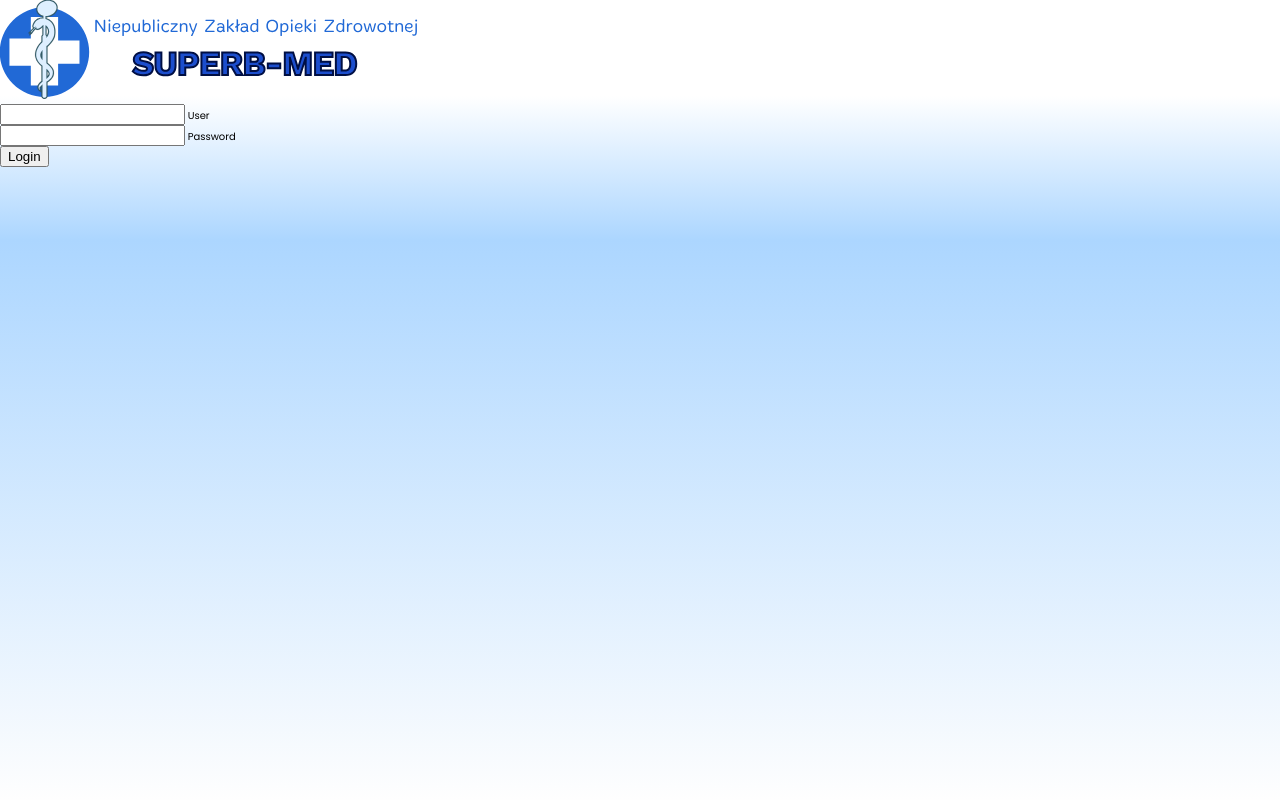
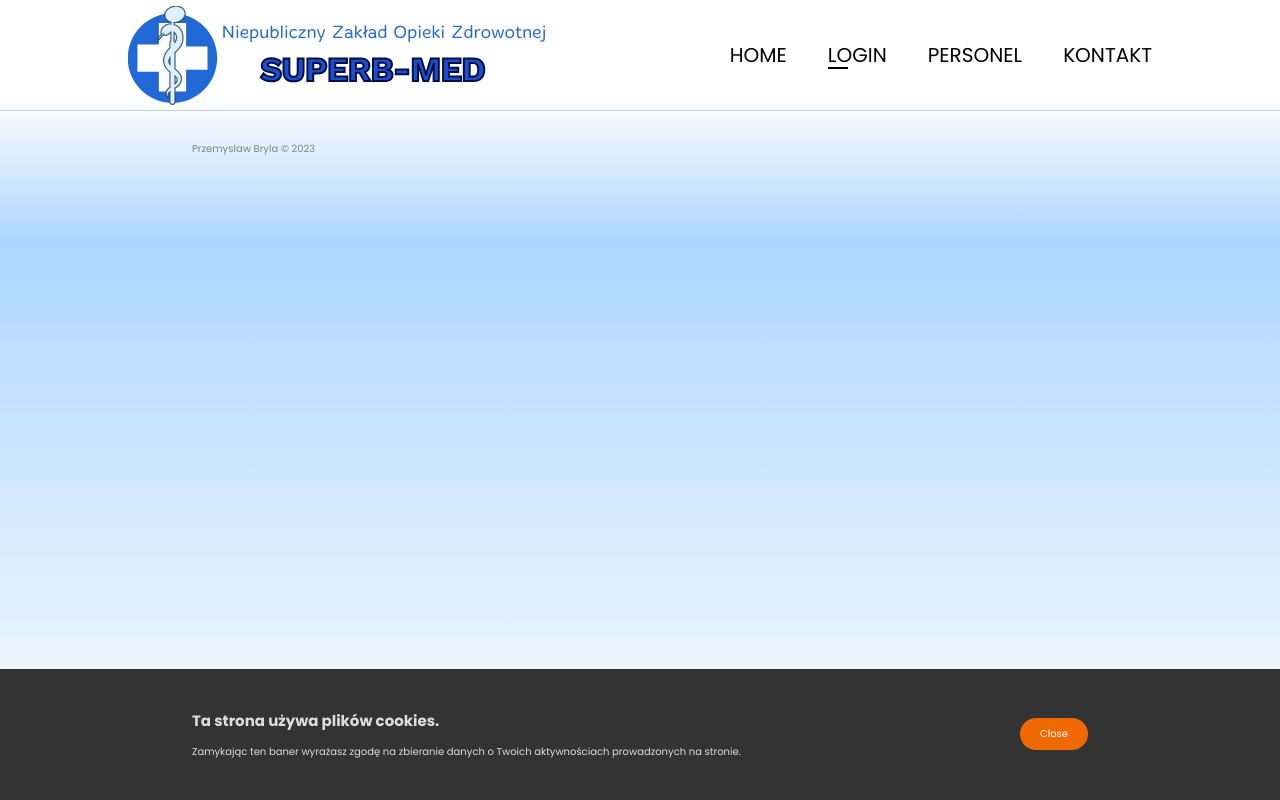
Before and after one commit to Przemkovnik/WdPAI, a PHP site: page /public/views/login.html in a window 1280 px wide. Run offline with PHP 8.4, Linux system fonts and the light colour scheme.

Commit message:
FRONTEND v0.5

```diff
--- a/public/css/style.css
+++ b/public/css/style.css
@@ -14,6 +14,7 @@ body {
 .container {
     max-width: 70vw;
     margin: 0 auto;
+    padding: 1em 2em;
 }
 
 /* navbar */
@@ -70,14 +71,68 @@ nav ul li a:before {
     transition: width .3s;
 }
 
-@media only screen and (max-device-width: 420px) {
-    .container {
-        flex-direction: column;
-    }
-}
 
 /* microinteractions */
 
 nav ul li a:hover::before {
     width: 35%;
 }
+
+/* footer */
+
+.footer {
+    color: grey;
+    border-top: 1px solid #ccc;
+    padding: 2em 0;
+}
+
+/* cookies banner */
+
+.cookies-banner {
+    background-color: #333;
+    color: #ddd;
+    padding: 3em 0;
+    position: fixed;
+    bottom: 0;
+    width: 100%;
+    transform: translateY(100%);
+    transition: transform 0.5s;
+}
+
+.cookies-banner.show {
+    transform: translateY(0%);
+}
+.cookies-banner .container {
+    display: flex;
+    justify-content: space-between;
+    align-items: center;
+}
+.cookies-banner h1 {
+    margin-top: 0;
+}
+
+.cookies-banner p {
+    margin-bottom: 0;
+}
+
+.button2 {
+    text-decoration: none;
+    border-radius: 2em;
+    transition: background-color 0.5s;
+    display: inline-block; /*dodane aby przyciski dla widoku mobilnego poniezej 787px wyswietlaly sie w calosci*/
+    background-color: #ef6900;
+    color: white;
+    padding: 0.8em 2em;
+}
+
+.button2:hover {
+    background-color: #eb893e;
+}
+
+/* media queries */
+
+@media only screen and (max-device-width: 420px) {
+    .container {
+        flex-direction: column;
+    }
+}
--- /dev/null
+++ b/public/js/script.js
@@ -0,0 +1,26 @@
+// cookies-banner
+document.addEventListener('DOMContentLoaded',
+function() {
+    //init
+    let cookiesBanner = document.querySelector('.cookies-banner');
+    let cookiesBannerCloseButton = document.querySelector('.cookies-banner-button .button');
+    let cookiesBannerDelay = 2000;
+    if (cookiesBanner) {
+       setTimeout(showBanner,cookiesBannerDelay);
+    }
+    //events
+    if (cookiesBannerCloseButton) {
+        cookiesBannerCloseButton.addEventListener('click', cookiesBannerCloseButtonClicked)
+    }
+    //functions
+    function cookiesBannerCloseButtonClicked(event) {
+        event.preventDefault();
+        hideBanner();
+    }
+    function showBanner() {
+        cookiesBanner.classList.add('show');
+    }
+    function hideBanner() {
+        cookiesBanner.classList.remove('show');
+    }
+})
--- a/public/views/login.html
+++ b/public/views/login.html
@@ -14,10 +14,19 @@
         <div class="overlay"></div>
         <div class="base-container">
             <header>
-            <a href="login.html"><img src="../img/logo.svg" alt="SUPERB-MED LOGO"></a>
+                <a class="logo" href="home.html"><img src="../img/logo.svg" alt="SUPERB-MED LOGO"></a>
+                <nav>
+                    <ul>
+                        <li><a href="home.html">HOME</a></li>
+                        <li><a href="login.html" class="active">LOGIN</a></li>
+                        <li><a href="#">PERSONEL</a></li>
+                        <li><a href="#">KONTAKT</a></li>
 
+
+                    </ul>
+                </nav>
             </header>
-        <div class="bg" aria-hidden="true">
+            <!--<div class="bg" aria-hidden="true">
                 <div class="bg__dot"></div>
                 <div class="bg__dot"></div>
             </div>
@@ -36,5 +45,26 @@
                 <button>Login</button>
             </form>
             </div>
+            -->
+        <footer class="footer">
+            <div class="container">
+                Przemyslaw Bryla &copy; 2023
+            </div>
+        </footer>
+        <section class="cookies-banner">
+            <div class="container">
+                <div class="cookies-banner-text">
+                    <h1>Ta strona używa plików cookies.</h1>
+                    <p>Zamykając ten baner wyrażasz zgodę na zbieranie danych o Twoich aktywnościach prowadzonych na stronie.</p>
+
+                </div>
+                <div class="cookies-banner-button">
+                    <a href="#" class="button button-orange button2">Close</a>
+
+                </div>
+
+            </div>
+        </section>
+        <script src="../js/script.js"></script>
     </body>
 </html>
```
Also changed, not shown: public/views/home.html (+24 -4 lines), public/css/login.css (added). Lines whose indentation alone changed are shown as unchanged.
